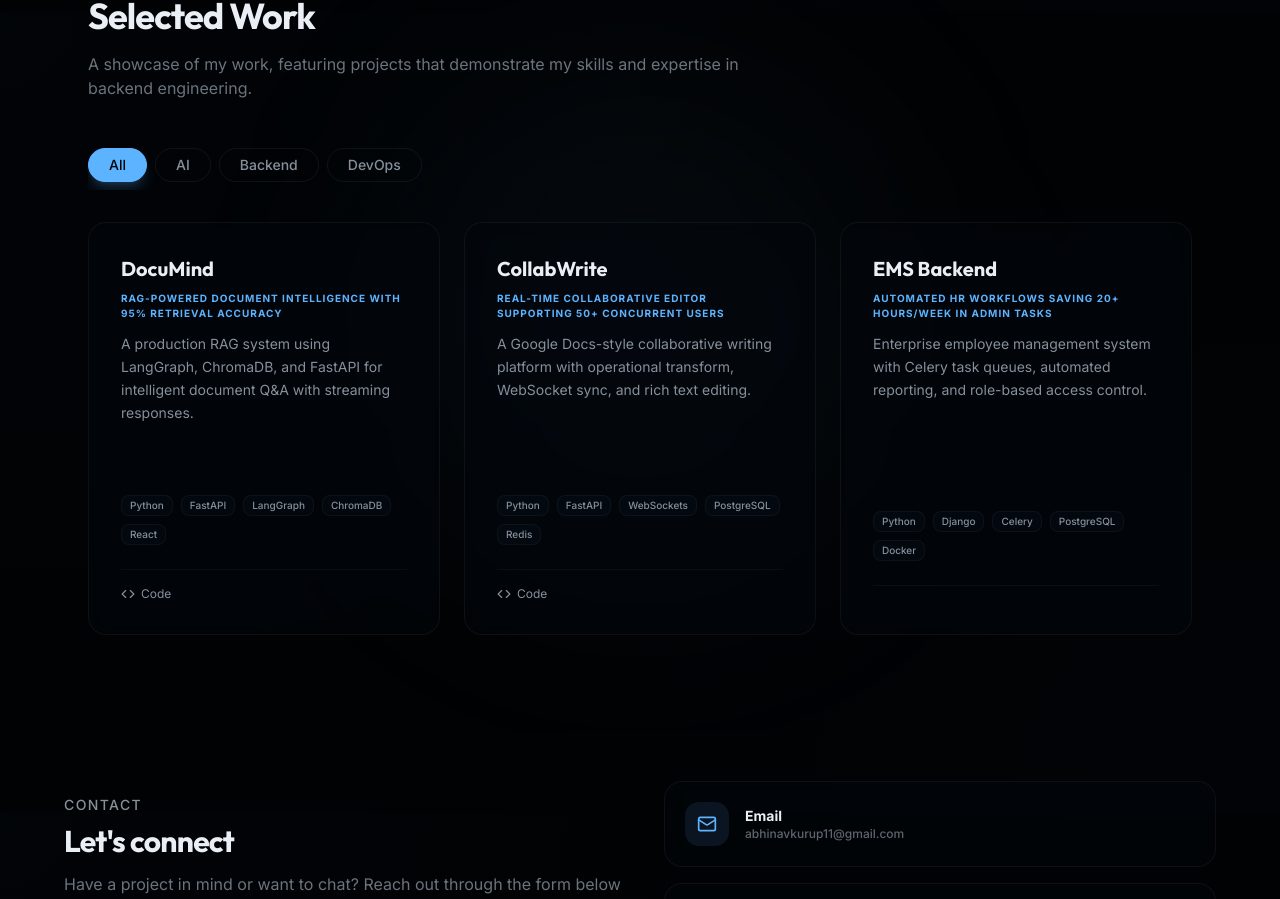
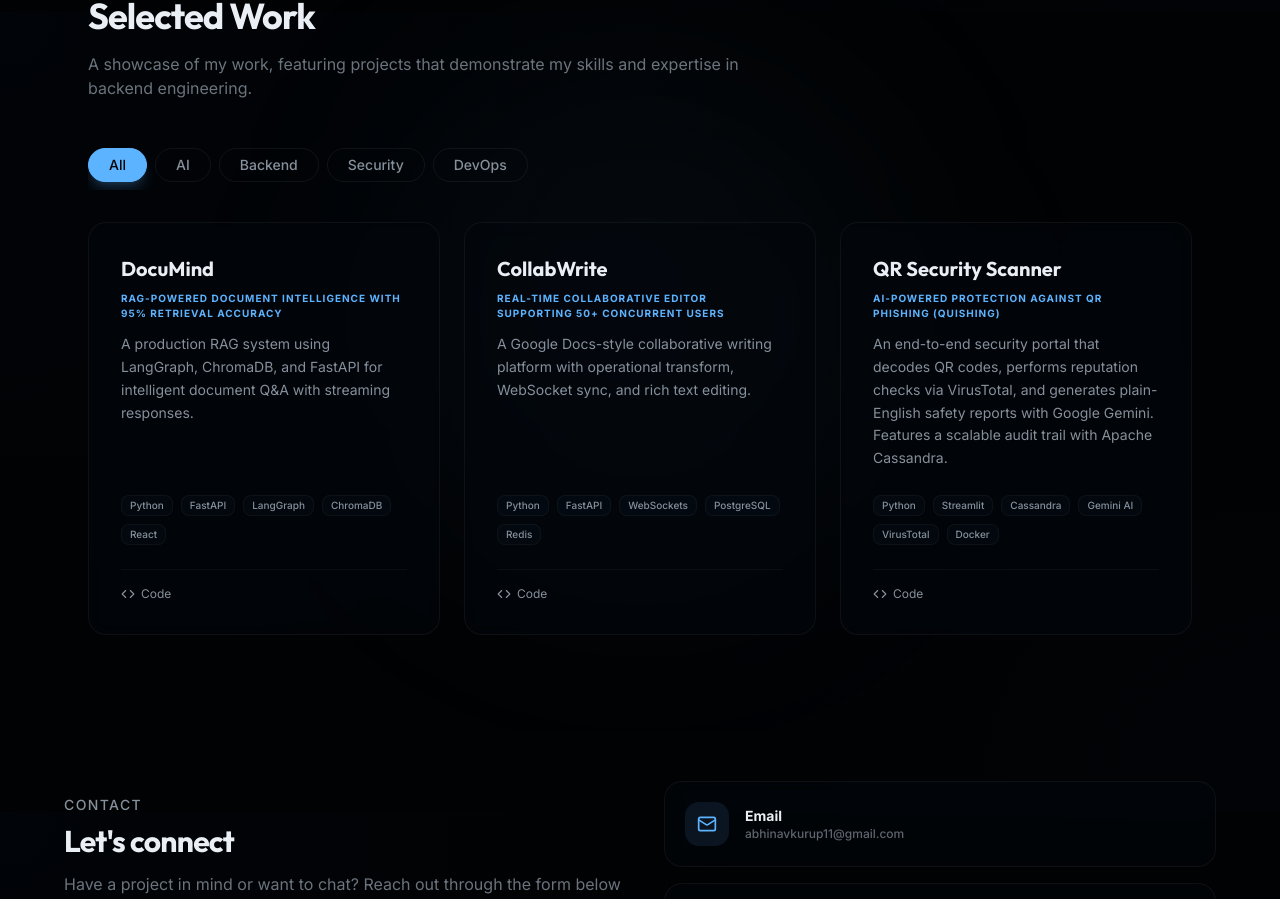
Before and after one commit to abhinav-kurup/Portfolio-frontend, a Next.js app: page / in a window 1280 px wide. Shown: the part 3188-4087 px from the top of the page. Built offline with nearby package versions, Linux system fonts and the light colour scheme.

Commit message:
Project issue fixed

```diff
--- a/src/components/sections/projects.tsx
+++ b/src/components/sections/projects.tsx
@@ -1,19 +1,24 @@
 "use client";
 
-import { useState } from "react";
+import { useEffect, useRef, useState } from "react";
 import { motion } from "framer-motion";
-import { ExternalLink, Code, ArrowRight, MessageSquare } from "lucide-react";
+import { Code } from "lucide-react";
 import { fadeIn, staggerContainer } from "@/lib/motion";
 
 import { projects, projectCategories } from "@/data/projects";
 
 export function ProjectsSection() {
 	const [activeCategory, setActiveCategory] = useState("All");
+	const sliderRef = useRef<HTMLDivElement>(null);
 
 	const filtered =
 		activeCategory === "All"
 			? projects
 			: projects.filter((p) => p.category === activeCategory);
+
+	useEffect(() => {
+		sliderRef.current?.scrollTo({ left: 0, behavior: "smooth" });
+	}, [activeCategory]);
 
 	return (
 		<section id="projects" className="section-padding relative overflow-hidden">
@@ -53,8 +58,8 @@ export function ProjectsSection() {
 							key={cat}
 							onClick={() => setActiveCategory(cat)}
 							className={`shrink-0 rounded-full border px-5 py-1.5 text-sm font-medium transition-all ${activeCategory === cat
-									? "border-primary bg-primary text-primary-foreground shadow-lg shadow-primary/20"
-									: "border-border/60 text-muted-foreground hover:border-border hover:text-foreground hover:bg-muted/30"
+								? "border-primary bg-primary text-primary-foreground shadow-lg shadow-primary/20"
+								: "border-border/60 text-muted-foreground hover:border-border hover:text-foreground hover:bg-muted/30"
 								}`}
 						>
 							{cat}
@@ -63,11 +68,16 @@ export function ProjectsSection() {
 				</motion.div>
 
 				{/* Project cards slider */}
-				<div className="flex overflow-x-auto snap-x snap-mandatory gap-6 pb-8 scrollbar-none">
-					{filtered.map((project) => (
+				<div
+					ref={sliderRef}
+					className="flex overflow-x-auto snap-x snap-mandatory gap-6 pb-8 scrollbar-none"
+				>
+					{filtered.map((project, i) => (
 						<motion.div
 							key={project.id}
-							variants={fadeIn}
+							initial={{ opacity: 0, y: 20 }}
+							animate={{ opacity: 1, y: 0 }}
+							transition={{ duration: 0.4, ease: "easeOut", delay: i * 0.08 }}
 							className="group flex flex-none basis-[calc(100%-24px)] sm:basis-[calc(50%-12px)] lg:basis-[calc(33.333%-16px)] snap-start flex-col rounded-2xl border border-border/50 bg-card/50 p-8 backdrop-blur-sm transition-all hover:border-primary/30 hover:bg-card hover:shadow-xl hover:shadow-primary/5"
 						>
 							{/* Title */}
--- a/src/data/projects.ts
+++ b/src/data/projects.ts
@@ -29,6 +29,18 @@ export const projects: Project[] = [
   },
   {
     id: "proj-3",
+    title: "QR Security Scanner",
+    impact: "AI-powered protection against QR Phishing (Quishing)",
+    description:
+      "An end-to-end security portal that decodes QR codes, performs reputation checks via VirusTotal, and generates plain-English safety reports with Google Gemini. Features a scalable audit trail with Apache Cassandra.",
+    stack: ["Python", "Streamlit", "Cassandra", "Gemini AI", "VirusTotal", "Docker"],
+    category: "Security",
+    links: {
+      github: "https://github.com/abhinav-kurup/QR-Security-Scanner",
+    },
+  },
+  {
+    id: "proj-4",
     title: "EMS Backend",
     impact: "Automated HR workflows saving 20+ hours/week in admin tasks",
     description:
@@ -40,7 +52,7 @@ export const projects: Project[] = [
     },
   },
   {
-    id: "proj-4",
+    id: "proj-5",
     title: "Portfolio Website",
     impact: "FastAPI-powered portfolio with integrated RAG agent",
     description:
@@ -52,7 +64,7 @@ export const projects: Project[] = [
     },
   },
   {
-    id: "proj-5",
+    id: "proj-6",
     title: "Django ECS Cluster",
     impact: "ECS + EC2 Cluster for Django Application",
     description:
@@ -62,7 +74,7 @@ export const projects: Project[] = [
     links: {},
   },
   {
-    id: "proj-6",
+    id: "proj-7",
     title: "MediAssist AI",
     impact: "AI-POWERED SYMPTOM ANALYSIS SYSTEM",
     description:
```
